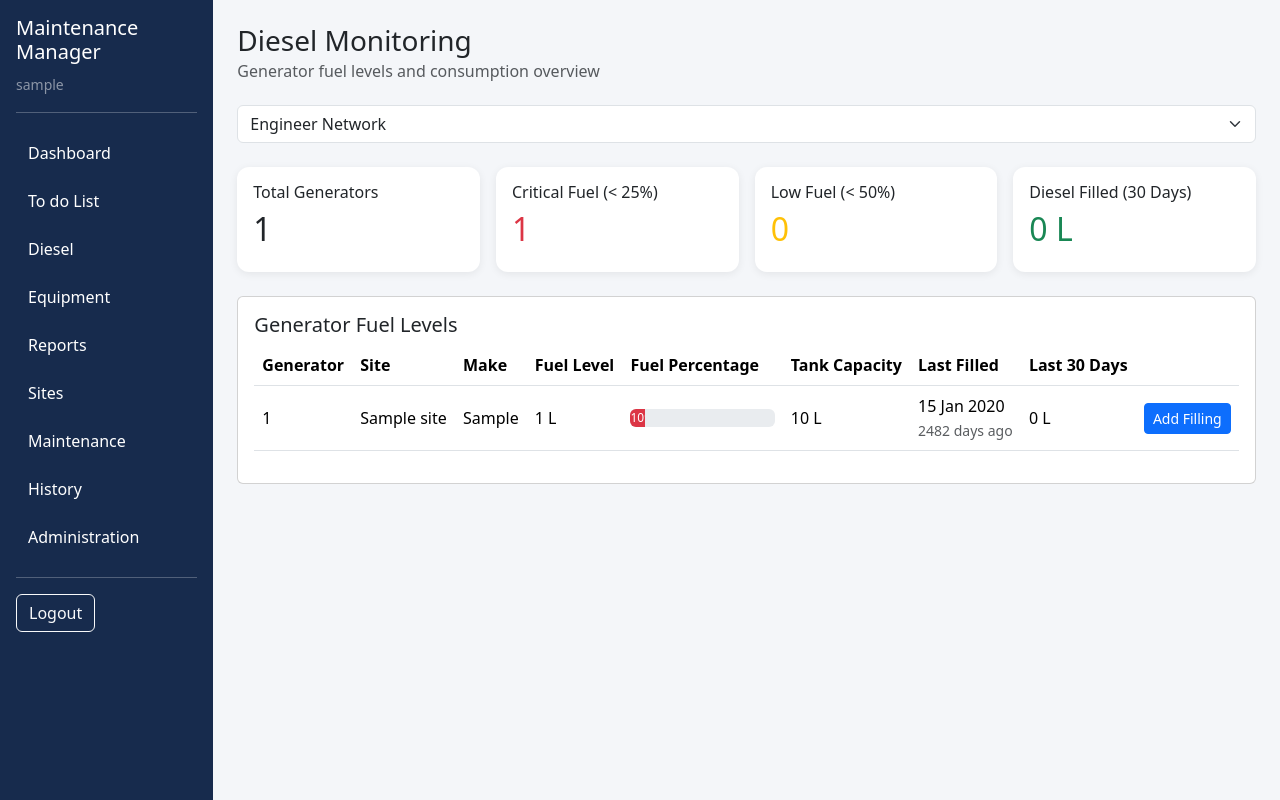
After one commit to roshanb-Git/Maintenance_Dashboard, a Django app: page /diesel/ in a window 1280 px wide. The commit adds this page. Run offline with Django 4.2, Linux system fonts and the light colour scheme; a user stored in the database is signed in; tables that the repository leaves empty hold one stand-in row (values such as "Sample post").

Commit message:
Add Diesel page to dashboard

```diff
--- a/maintenance/admin.py
+++ b/maintenance/admin.py
@@ -7,6 +7,7 @@ from .models import (
     MaintenanceSchedule,
     MaintenanceHistory,
     MaintenanceAttachment,
+    DieselFilling,
 )
 
 
@@ -48,3 +49,8 @@ class ScheduleAdmin(admin.ModelAdmin):
 
 admin.site.register(MaintenanceHistory)
 admin.site.register(MaintenanceAttachment)
+
+@admin.register(DieselFilling)
+class DieselFillingAdmin(admin.ModelAdmin):
+    list_display = ("equipment", "filled_date", "litres", "running_hours", "recorded_by")
+    list_filter = ("equipment__site", "filled_date")
--- /dev/null
+++ b/maintenance/templates/maintenance/diesel_overview.html
@@ -0,0 +1,142 @@
+{# diesel_overview.html - Diesel monitoring page: summary cards, per-site litres, and a table of generator fuel levels with an "Add filling" button. #}
+{% extends "base.html" %}
+{% block content %}
+
+<h3 class="mb-1">Diesel Monitoring</h3>
+<h6 class="text-muted mb-4">Generator fuel levels and consumption overview</h6>
+
+
+{# Site filter: reloads the page with ?site=<id> #}
+    <form method="get" class="mb-4">
+        <select name="site" class="form-select" onchange="this.form.submit()">
+            <option value="">Engineer Network</option>
+            {% for site in sites %}
+            <option value="{{ site.id }}"
+                    {% if selected_site == site.id|stringformat:"s" %}selected{% endif %}>
+                {{ site.name }}
+            </option>
+            {% endfor %}
+        </select>
+    </form>
+
+
+{# Summary cards: values come from the "stats" dictionary in the view #}
+<div class="row g-3 mb-4">
+    <div class="col-md-3">
+        <div class="card stat-card p-3">
+            <h6>Total Generators</h6>
+            <h2>{{ stats.total }}</h2>
+        </div>
+    </div>
+    <div class="col-md-3">
+        <div class="card stat-card p-3">
+            <h6>Critical Fuel (&lt; 25%)</h6>
+            <h2 class="text-danger">{{ stats.critical }}</h2>
+        </div>
+    </div>
+    <div class="col-md-3">
+        <div class="card stat-card p-3">
+            <h6>Low Fuel (&lt; 50%)</h6>
+            <h2 class="text-warning">{{ stats.low }}</h2>
+        </div>
+    </div>
+    <div class="col-md-3">
+        <div class="card stat-card p-3">
+            <h6>Diesel Filled (30 Days)</h6>
+            <h2 class="text-success">{{ stats.litres_30|floatformat:0 }} L</h2>
+        </div>
+    </div>
+</div>
+
+
+
+{# Generator table: sorted by the view with the lowest fuel first #}
+<div class="card p-3 mb-4">
+    <h5>Generator Fuel Levels</h5>
+
+    <div class="table-responsive">
+        <table class="table table-hover align-middle">
+            <thead>
+                <tr>
+                    <th>Generator</th>
+                    <th>Site</th>
+                    <th>Make</th>
+                    <th>Fuel Level</th>
+                    <th>Fuel Percentage</th>
+                    <th>Tank Capacity</th>
+                    <th>Last Filled</th>
+                    <th>Last 30 Days</th>
+                    <th></th>
+                </tr>
+            </thead>
+
+
+            <tbody>
+                {% for g in generators %}
+                <tr>
+                    <td>{{ g.equipment_id }}</td>
+                    <td>{{ g.site.name }}</td>
+                    <td>{{ g.make|default:"-" }}</td>
+
+                    {# Litres in the tank after the last filling #}
+                    <td>
+                        {% if g.last_level is not None %}{{ g.last_level|floatformat:0 }} L
+                        {% else %}-{% endif %}
+                    </td>
+
+                    {# Percentage bar coloured by level_status (critical / low / ok / unknown) #}
+                    <td style="min-width: 160px;">
+                        {% if g.pct is not None %}
+                        <div class="progress" style="height: 18px;">
+                            <div class="progress-bar
+                                {% if g.level_status == 'critical' %}bg-danger
+                                {% elif g.level_status == 'low' %}bg-warning text-dark
+                                {% else %}bg-success{% endif %}"
+                                 style="width: {{ g.pct }}%">
+                                {{ g.pct }}%
+                            </div>
+                        </div>
+                        {% else %}
+                        <span class="badge bg-secondary">No data</span>
+                        {% endif %}
+                    </td>
+
+                    <td>
+                        {% if g.tank_capacity_litres %}{{ g.tank_capacity_litres|floatformat:0 }} L
+                        {% else %}-{% endif %}
+                    </td>
+
+                    {# Last filling date and how many days ago #}
+                    <td>
+                        {% if g.last_fill_date %}
+                            {{ g.last_fill_date|date:"d M Y" }}
+                            <br><small class="text-muted">{{ g.days_since }} day{{ g.days_since|pluralize }} ago</small>
+                        {% else %}-{% endif %}
+                    </td>
+
+                    <td>{{ g.litres_30|floatformat:0 }} L</td>
+
+                    {# Opens the add-filling form (only for users with permission) #}
+                    <td>
+                        {% if perms.maintenance.add_dieselfilling %}
+                        <a class="btn btn-sm btn-primary"
+                           href="{% url 'add_diesel' g.id %}">
+                            Add Filling
+                        </a>
+                        {% endif %}
+                    </td>
+                </tr>
+
+                {% empty %}
+                <tr>
+                    <td colspan="9">No generators found.</td>
+                </tr>
+                {% endfor %}
+            </tbody>
+
+        </table>
+    </div>
+</div>
+
+
+{% endblock %}
--- a/maintenance/urls.py
+++ b/maintenance/urls.py
@@ -6,7 +6,10 @@ urlpatterns = [
     path("", views.dashboard, name="dashboard"),
     path("todo/", views.todo, name="todo"),
     path("equipment/", views.equipment_list, name="equipment"),
+    path("diesel/",views.diesel , name="diesel" ),
     path("reports/", views.reports, name="reports"),
     path("maintenance/<int:schedule_id>/complete/", views.complete_maintenance,
          name="complete_maintenance"),
+    #path("equipment/<int:equipment_id>/", views.equipment_detail, name="equipment_detail"),
+    path("equipment/<int:equipment_id>/diesel/add/", views.add_diesel, name="add_diesel"),
 ]
--- a/maintenance/views.py
+++ b/maintenance/views.py
@@ -6,10 +6,11 @@ from django.db import transaction
 from django.shortcuts import get_object_or_404, redirect, render
 from django.utils import timezone
 
-from .forms import MaintenanceUpdateForm
-from .models import Equipment, MaintenanceAttachment, MaintenanceSchedule
+from .forms import MaintenanceUpdateForm , DieselFillingForm
+from .models import Equipment, MaintenanceAttachment, MaintenanceSchedule, DieselFilling
 from .services import allowed_sites
 from django.http import FileResponse, Http404
+from django.db.models import OuterRef, Q, Subquery, Sum
 
 
 @login_required
@@ -112,9 +113,7 @@ def complete_maintenance(request, schedule_id):
         messages.success(request, "Maintenance record saved.")
         return redirect("dashboard")
 
-    return render(
-        request,
-        "maintenance/maintenance_form.html",
+    return render(request,"maintenance/maintenance_form.html",
         {"form": form, "schedule": schedule},
     )
 
@@ -142,3 +141,107 @@ def todo(request):
         next_due__lte=warning_date,
     ).select_related("equipment", "equipment__site").order_by("next_due")
     return render(request, "maintenance/todo.html", {"todo": items})
+
+
+
+@login_required
+def diesel(request):
+    sites = allowed_sites(request.user)
+    selected_site = request.GET.get("site", "")
+    today = timezone.localdate()
+    since = today - timedelta(days=30)
+
+    last = DieselFilling.objects.filter(
+        equipment=OuterRef("pk")
+    ).order_by("-filled_date", "-id")
+
+    qs = Equipment.objects.filter(
+        equipment_type="DEG", active=True, site__in=sites
+    ).select_related("site")
+
+    if selected_site.isdigit():
+        qs = qs.filter(site_id=selected_site)
+
+    qs = qs.annotate(
+        last_fill_date=Subquery(last.values("filled_date")[:1]),
+        last_fill_litres=Subquery(last.values("litres")[:1]),
+        last_level=Subquery(last.values("tank_level_after")[:1]),
+        litres_30=Sum("diesel_fills__litres",
+                      filter=Q(diesel_fills__filled_date__gte=since)),
+    )
+
+    generators = []
+    site_totals = {}
+    stats = {"total": 0, "critical": 0, "low": 0, "unknown": 0, "litres_30": 0}
+
+    for g in qs:
+        cap = g.tank_capacity_litres
+        if cap and g.last_level is not None:
+            g.pct = max(0, min(100, round(float(g.last_level) / float(cap) * 100)))
+            # thresholds: change 25 and 50 if you want different limits
+            g.level_status = ("critical" if g.pct < 25
+                              else "low" if g.pct < 50 else "ok")
+        else:
+            g.pct = None
+            g.level_status = "unknown"
+
+        g.litres_30 = g.litres_30 or 0
+        g.days_since = (today - g.last_fill_date).days if g.last_fill_date else None
+
+        stats["total"] += 1
+        stats["litres_30"] += g.litres_30
+        if g.level_status in stats:
+            stats[g.level_status] += 1
+
+        s = site_totals.setdefault(
+            g.site_id, {"name": g.site.name, "count": 0, "litres_30": 0})
+        s["count"] += 1
+        s["litres_30"] += g.litres_30
+
+        generators.append(g)
+
+    # lowest fuel first, generators with no data last
+    generators.sort(key=lambda x: (x.pct is None, x.pct or 0, x.site.name))
+
+    site_list = sorted(site_totals.values(), key=lambda x: -x["litres_30"])
+    top = site_list[0]["litres_30"] if site_list else 0
+    for s in site_list:
+        s["bar"] = round(s["litres_30"] / top * 100) if top else 0
+
+    return render(request, "maintenance/diesel_overview.html", {
+        "generators": generators,
+        "site_list": site_list,
+        "stats": stats,
+        "sites": sites,
+        "selected_site": selected_site,
+    })
+
+
+
+
+# Add-diesel page: form to record a new diesel filling for one generator (this was the missing view).
+@login_required
+@permission_required("maintenance.add_dieselfilling", raise_exception=True)
+def add_diesel(request, equipment_id):
+    equipment = get_object_or_404(
+        Equipment,
+        id=equipment_id,
+        equipment_type="DEG",
+        active=True,
+        site__in=allowed_sites(request.user),
+    )
+    form = DieselFillingForm(request.POST or None, equipment=equipment)
+
+    if request.method == "POST" and form.is_valid():
+        filling = form.save(commit=False)
+        filling.equipment = equipment
+        filling.filled_by = request.user   # delete this line if your model has no filled_by field
+        filling.save()
+        messages.success(request, f"Diesel filling saved for {equipment}.")
+        return redirect("diesel")
+
+    return render(
+        request,
+        "maintenance/diesel_form.html",
+        {"form": form, "equipment": equipment},
+    )
--- a/templates/base.html
+++ b/templates/base.html
@@ -65,6 +65,7 @@
 
             <a href="{% url 'dashboard' %}">Dashboard</a>
             <a href="{% url 'todo' %}">To do List</a>
+            <a href="{% url 'diesel' %}">Diesel</a>
             <a href="{% url 'equipment' %}">Equipment</a>
             <a href="{% url 'reports' %}">Reports</a>
 
```
Also changed, not shown: maintenance/forms.py (+83 -16 lines), maintenance/models.py (+40 -0 lines), maintenance/templates/maintenance/diesel_form.html (added, +15 -0 lines), maintenance/migrations/0004_equipment_tank_capacity_litres_dieselfilling.py (added), maintenance/migrations/0005_equipment_make_alter_equipment_tank_capacity_litres.py (added).
